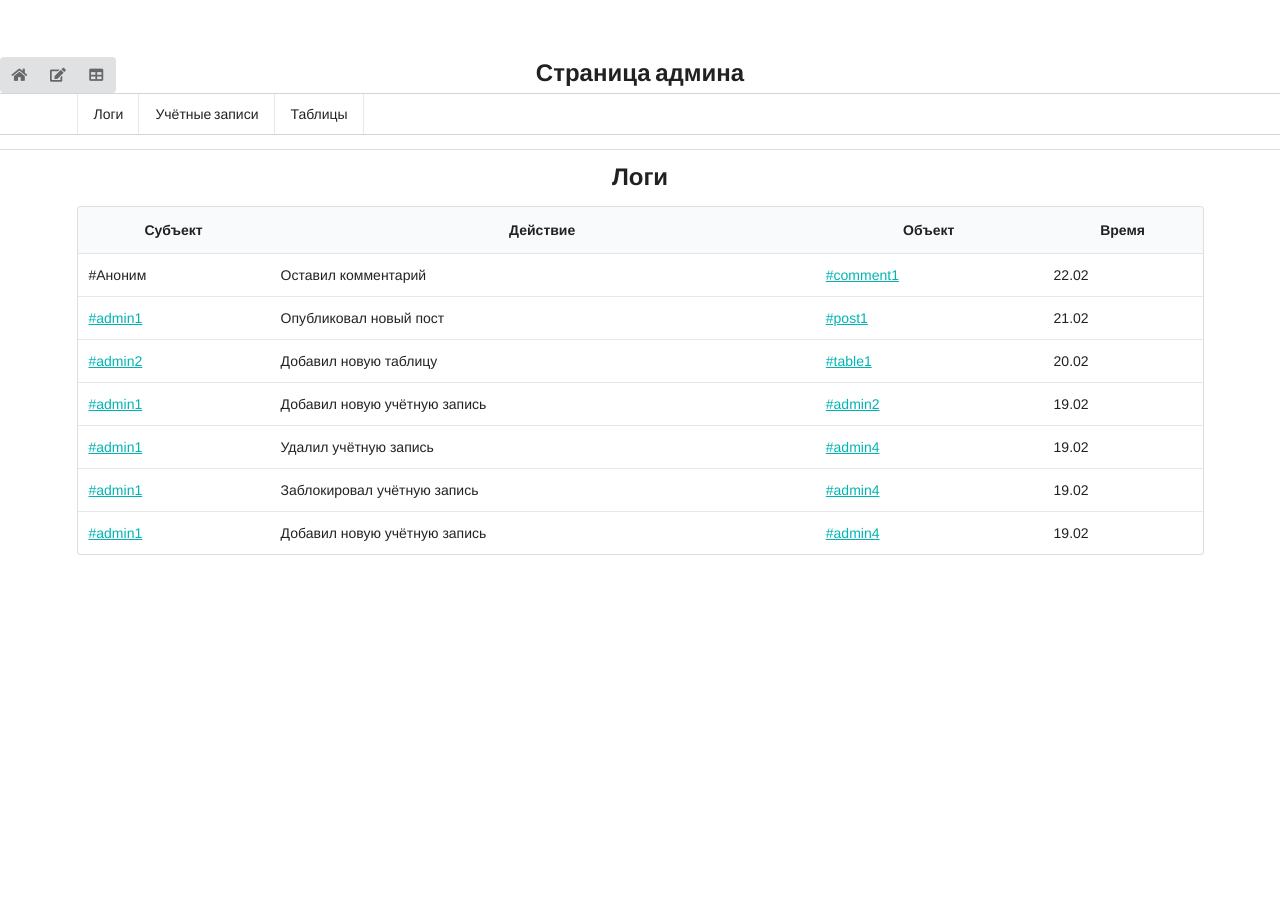
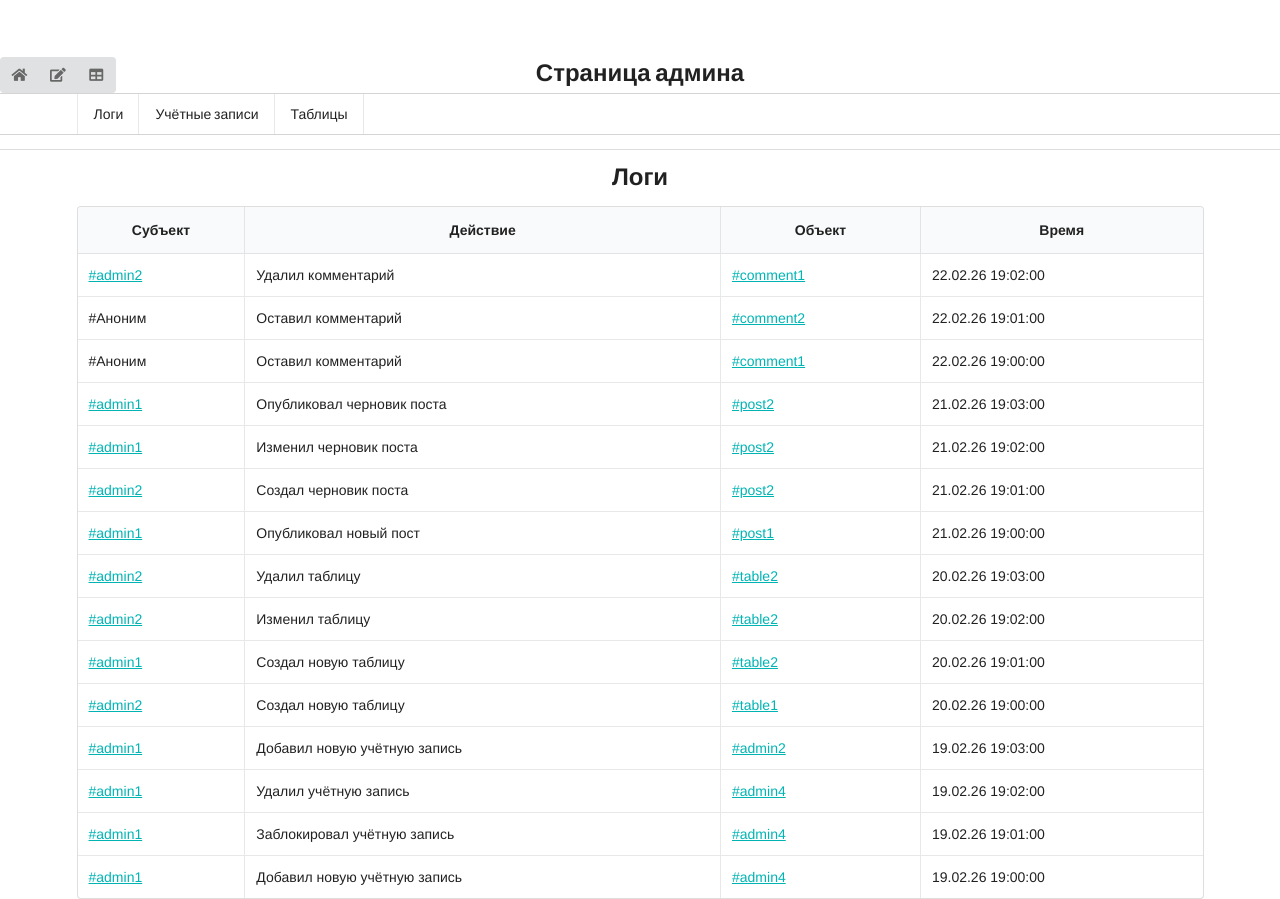
Before and after one commit to MatveyKov11/vologda-kvn-syte, a Vue app in the folder frontend/kvn-syte/: page /admin/log in a window 1280 px wide. Before the commit the page ends 857 px from the top, so only its background shows below. Built offline with nearby package versions, Linux system fonts and the light colour scheme; what semantic-ui-vue, vatex, vue-konva would draw is missing.

Commit message:
добавление заглушек-логов

```diff
--- a/frontend/kvn-syte/src/components/LogViewer.vue
+++ b/frontend/kvn-syte/src/components/LogViewer.vue
@@ -5,7 +5,7 @@
                 Логи
             </div>
         </h2>
-        <table class="ui table">
+        <table class="ui celled table">
         <thead>
             <tr>
                 <th class="center aligned">Субъект</th>
@@ -55,13 +55,58 @@ import CommentWindow from './windows/CommentWindow.vue';
 
 const logs = ref([
     {
+        user: 'admin2',
+        userId: 2,
+        action: 'Удалил комментарий',
+        object: 'comment1',
+        objectId: 1,
+        type: 'comment',
+        time: '22.02.26 19:02:00'
+    },
+    {
+        user: 'Аноним',
+        userId: -1,
+        action: 'Оставил комментарий',
+        object: 'comment2',
+        objectId: 2,
+        type: 'comment',
+        time: '22.02.26 19:01:00'
+    },
+    {
         user: 'Аноним',
         userId: -1,
         action: 'Оставил комментарий',
         object: 'comment1',
         objectId: 1,
         type: 'comment',
-        time: '22.02'
+        time: '22.02.26 19:00:00'
+    },
+    {
+        user: 'admin1',
+        userId: 1,
+        action: 'Опубликовал черновик поста',
+        object: 'post2',
+        objectId: 2,
+        type: 'post',
+        time: '21.02.26 19:03:00'
+    },
+    {
+        user: 'admin1',
+        userId: 1,
+        action: 'Изменил черновик поста',
+        object: 'post2',
+        objectId: 2,
+        type: 'post',
+        time: '21.02.26 19:02:00'
+    },
+    {
+        user: 'admin2',
+        userId: 2,
+        action: 'Создал черновик поста',
+        object: 'post2',
+        objectId: 2,
+        type: 'post',
+        time: '21.02.26 19:01:00'
     },
     {
         user: 'admin1',
@@ -70,16 +115,43 @@ const logs = ref([
         object: 'post1',
         objectId: 1,
         type: 'post',
-        time: '21.02'
+        time: '21.02.26 19:00:00'
     },
     {
         user: 'admin2',
         userId: 2,
-        action: 'Добавил новую таблицу',
+        action: 'Удалил таблицу',
+        object: 'table2',
+        objectId: 2,
+        type: 'table',
+        time: '20.02.26 19:03:00'
+    },
+    {
+        user: 'admin2',
+        userId: 2,
+        action: 'Изменил таблицу',
+        object: 'table2',
+        objectId: 2,
+        type: 'table',
+        time: '20.02.26 19:02:00'
+    },
+    {
+        user: 'admin1',
+        userId: 1,
+        action: 'Создал новую таблицу',
+        object: 'table2',
+        objectId: 2,
+        type: 'table',
+        time: '20.02.26 19:01:00'
+    },
+    {
+        user: 'admin2',
+        userId: 2,
+        action: 'Создал новую таблицу',
         object: 'table1',
         objectId: 1,
         type: 'table',
-        time: '20.02'
+        time: '20.02.26 19:00:00'
     },
     {
         user: 'admin1',
@@ -88,7 +160,7 @@ const logs = ref([
         object: 'admin2',
         objectId: 2,
         type: 'user',
-        time: '19.02'
+        time: '19.02.26 19:03:00'
     },
     {
         user: 'admin1',
@@ -97,7 +169,7 @@ const logs = ref([
         object: 'admin4',
         objectId: 4,
         type: 'user',
-        time: '19.02'
+        time: '19.02.26 19:02:00'
     },
     {
         user: 'admin1',
@@ -106,7 +178,7 @@ const logs = ref([
         object: 'admin4',
         objectId: 4,
         type: 'user',
-        time: '19.02'
+        time: '19.02.26 19:01:00'
     },
     {
         user: 'admin1',
@@ -115,7 +187,7 @@ const logs = ref([
         object: 'admin4',
         objectId: 4,
         type: 'user',
-        time: '19.02'
+        time: '19.02.26 19:00:00'
     }
 ])
 
```
